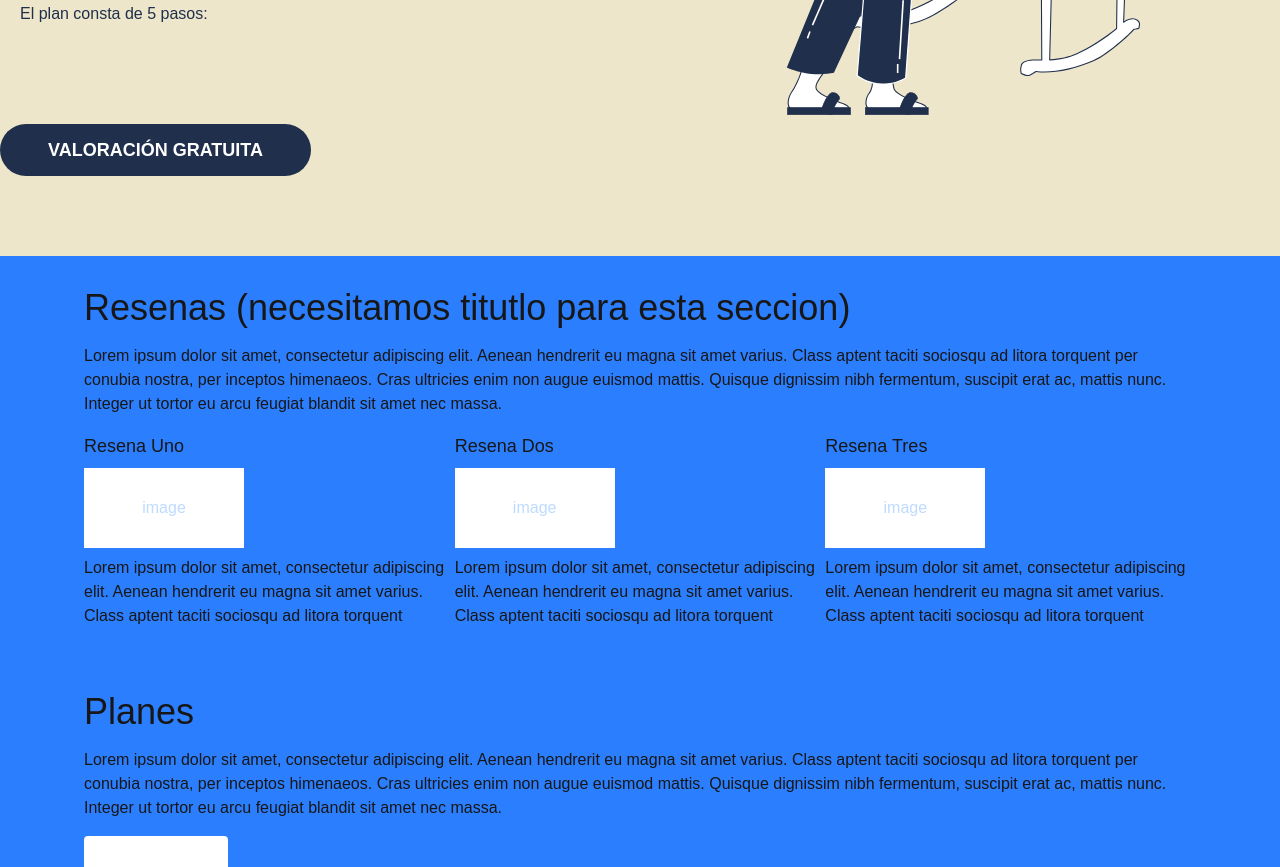
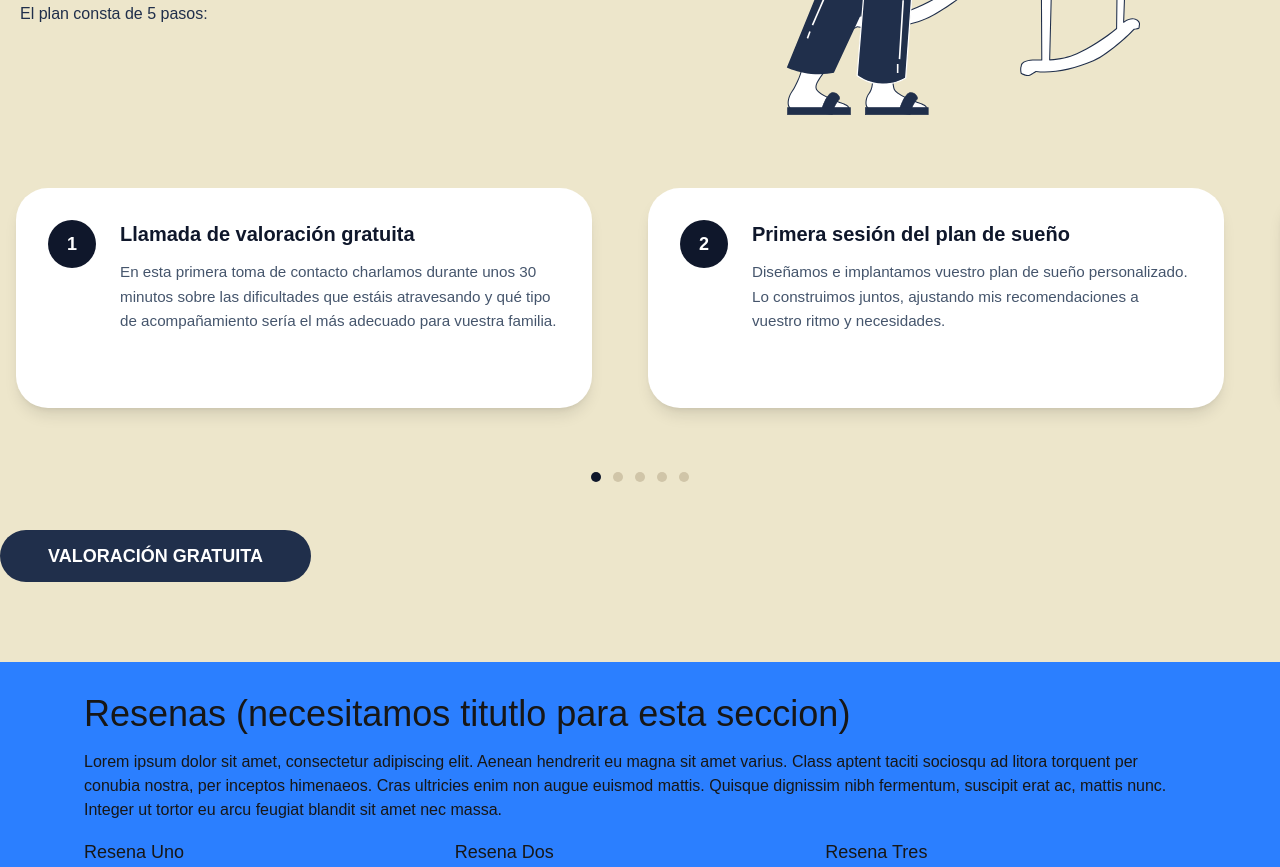
Before and after one commit to AlexLucenaWeb/entre-nubes, a Next.js app: page / in a window 1280 px wide. Shown: the part 2820-3687 px from the top of the page. Built offline with nearby package versions, Linux system fonts and the light colour scheme.

Commit message:
working on slider

```diff
--- a/src/components/full/PlanDeSueno.js
+++ b/src/components/full/PlanDeSueno.js
@@ -1,5 +1,6 @@
 import Image from "next/image"
 import CloudDivider from "../layout/CloudDivider"
+import Slider from "../partial/Slider"
 
 const Asesorias = () => {
 
@@ -25,6 +26,7 @@ const Asesorias = () => {
                     />
                 </div>
             </div>
+            <Slider />
             <div>
                 <button className="bg-navy text-white px-12 py-3 rounded-full text-lg font-bold transition-all hover:shadow-xl cursor-pointer">VALORACIÓN GRATUITA</button>
             </div>
--- a/src/components/partial/Slider.js
+++ b/src/components/partial/Slider.js
@@ -0,0 +1,125 @@
+'use client';
+
+import { useRef, useState } from 'react';
+import SliderCard from './SliderCard';
+
+const SLIDES = [
+  {
+    step: 1,
+    title: 'Llamada de valoración gratuita',
+    description:
+      'En esta primera toma de contacto charlamos durante unos 30 minutos sobre las dificultades que estáis atravesando y qué tipo de acompañamiento sería el más adecuado para vuestra familia.',
+  },
+  {
+    step: 2,
+    title: 'Primera sesión del plan de sueño',
+    description:
+      'Diseñamos e implantamos vuestro plan de sueño personalizado. Lo construimos juntos, ajustando mis recomendaciones a vuestro ritmo y necesidades.',
+  },
+  {
+    step: 3,
+    title: 'Seguimiento y ajustes',
+    description:
+      'Revisamos cómo está funcionando el plan, resolvemos dudas y hacemos los ajustes necesarios para que el bebé y la familia vayáis ganando confianza.',
+  },
+  {
+    step: 4,
+    title: 'Consolidación de hábitos',
+    description:
+      'Trabajamos en consolidar los nuevos hábitos de sueño para que los resultados se mantengan en el tiempo de forma estable.',
+  },
+  {
+    step: 5,
+    title: 'Cierre y próximos pasos',
+    description:
+      'Valoramos todo el proceso, resolvemos las últimas dudas y os dejo una hoja de ruta para gestionar futuros cambios en las rutinas.',
+  },
+];
+
+export default function Slider() {
+  const [index, setIndex] = useState(0);
+  const trackRef = useRef(null);
+
+  const maxIndex = Math.max(0, SLIDES.length - 3);
+  const canGoNext = index < maxIndex;
+
+  const scrollToIndex = (i) => {
+    if (!trackRef.current) return;
+    const card = trackRef.current.children[i];
+    if (!card) return;
+    console.log("ofset ", card.offsetLeft)
+    trackRef.current.scrollTo({
+      left: card.offsetLeft + 100,
+      behavior: 'smooth',
+    });
+  };
+
+  const handleNext = () => {
+    if (!canGoNext) return;
+    const nextIndex = index + 1;
+    setIndex(nextIndex);
+    scrollToIndex(nextIndex);
+  };
+
+  const handleDotClick = (i) => {
+    setIndex(i);
+    scrollToIndex(i);
+  };
+
+  return (
+    <section className="w-full bg-yellow py-10 sm:py-12">
+      <div className="relative mx-auto">
+
+        <div
+          ref={trackRef}
+          className="flex gap-6 overflow-x-hidden scroll-smooth pb-6 "
+        >
+          {SLIDES.map((slide) => (
+            <SliderCard
+              key={slide.step}
+              step={slide.step}
+              title={slide.title}
+              description={slide.description}
+            />
+          ))}
+        </div>
+      </div>
+
+      {/* Puntos de navegación */}
+      <div className="mt-6 flex justify-center gap-3">
+        {Array.from({ length: SLIDES.length }).map((_, i) => {
+          const active = i === index;
+          return (
+            <button
+              key={i}
+              type="button"
+              onClick={() => handleDotClick(i)}
+              aria-label={`Ir al paso ${i + 1}`}
+              className={`h-2.5 w-2.5 rounded-full border border-transparent transition ${
+                active ? 'bg-slate-900' : 'bg-[#d0c5a8] hover:bg-slate-700'
+              }`}
+            />
+          );
+        })}
+      </div>
+    </section>
+  );
+}
+
+function NextButton({ canGoNext, onClick }) {
+  return (
+    <button
+      type="button"
+      onClick={onClick}
+      disabled={!canGoNext}
+      aria-label="Ir al siguiente paso"
+      className={`absolute left-1/2 top-1/2 z-10 flex h-12 w-12 -translate-x-1/2 -translate-y-1/2 items-center justify-center rounded-full bg-slate-900 text-xl font-semibold text-white shadow-xl transition ${
+        canGoNext
+          ? 'cursor-pointer hover:scale-105 hover:shadow-2xl active:scale-95'
+          : 'cursor-default opacity-40 shadow-none'
+      }`}
+    >
+      &gt;
+    </button>
+  );
+}
--- a/src/components/partial/SliderCard.js
+++ b/src/components/partial/SliderCard.js
@@ -0,0 +1,26 @@
+export default function SliderCard({ step, title, description }) {
+  return (
+    <article
+      className="
+        relative m-4 flex min-h-[220px] max-w-full gap-6
+        rounded-[32px] bg-white p-6 sm:p-8 shadow-lg
+        shrink-0 grow-0 basis-[85%] sm:basis-[60%] lg:basis-[45%]
+      "
+    >
+      {/* círculo con el número */}
+      <div className="flex h-12 w-12 flex-shrink-0 items-center justify-center rounded-full bg-slate-900 text-lg font-semibold text-white">
+        {step}
+      </div>
+
+      {/* contenido */}
+      <div className="flex flex-col gap-3">
+        <h3 className="text-lg font-semibold text-slate-900 md:text-xl">
+          {title}
+        </h3>
+        <p className="text-sm leading-relaxed text-slate-600 md:text-[0.95rem]">
+          {description}
+        </p>
+      </div>
+    </article>
+  );
+}
```
